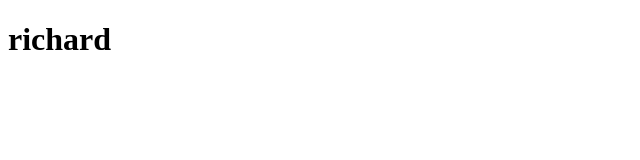
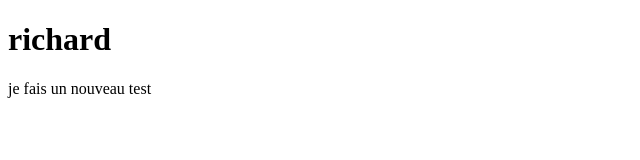
Before and after one commit to Cphil31/branch, a plain HTML site: page richard.html in a window 1280 px wide. Shown: the whole page, without its empty margins (0-640 px from the left). Drawn offline with Linux system fonts and the light colour scheme.

Commit message:
test richard

```diff
--- a/richard.html
+++ b/richard.html
@@ -7,5 +7,6 @@
 </head>
 <body>
     <h1>richard</h1>
+    <p>je fais un nouveau test</p>
 </body>
 </html>
```
